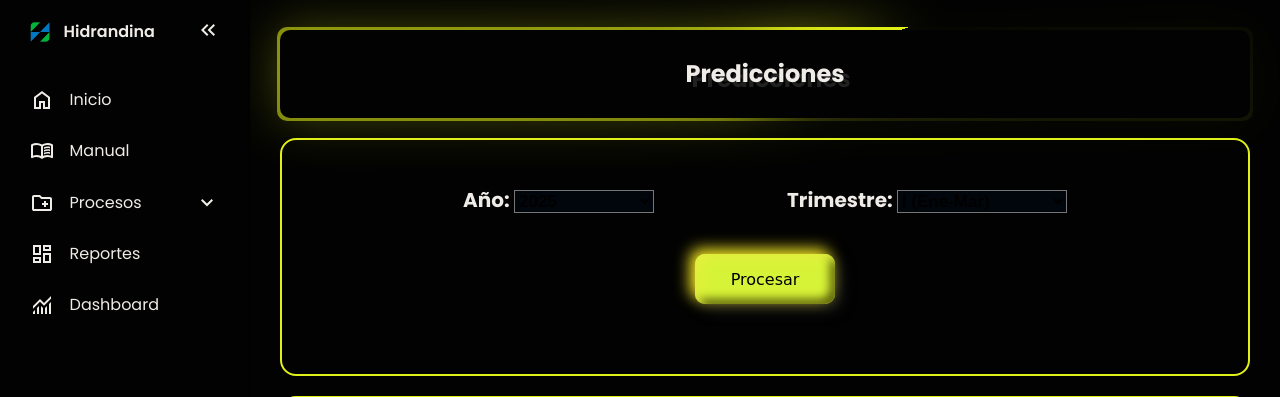
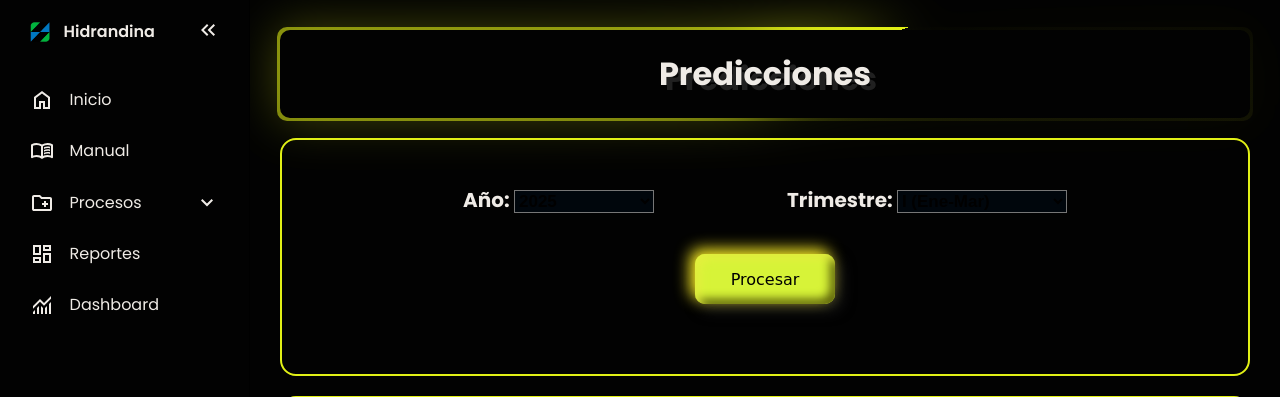
Before and after one commit to JuanChuTri123/PROYECTO_FINAL2, a Flask app: page /Prediccion in a window 1280 px wide. Shown: the top 397 px of the page. Run offline with Flask 3, Linux system fonts and the light colour scheme.

Commit message:
Update predicciones.html

```diff
--- a/templates/predicciones.html
+++ b/templates/predicciones.html
@@ -7,7 +7,7 @@ Predicciones
 {% block content %}
 
 <div class="card yellow">
-  <h2 class="titulopred">Predicciones</h2>
+  <h1>Predicciones</h1>
 </div>
 
 <div class="container yellow">
```
